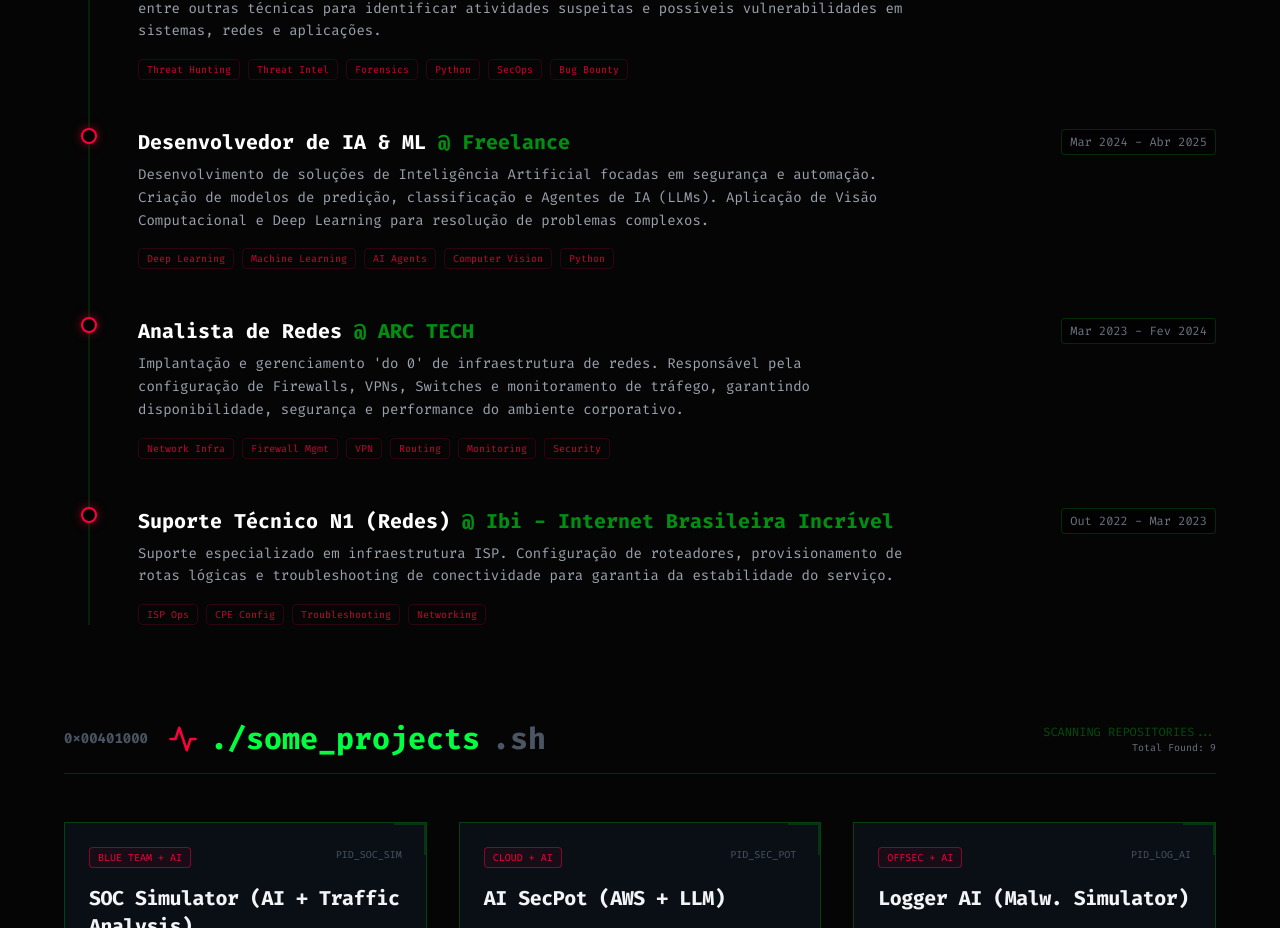
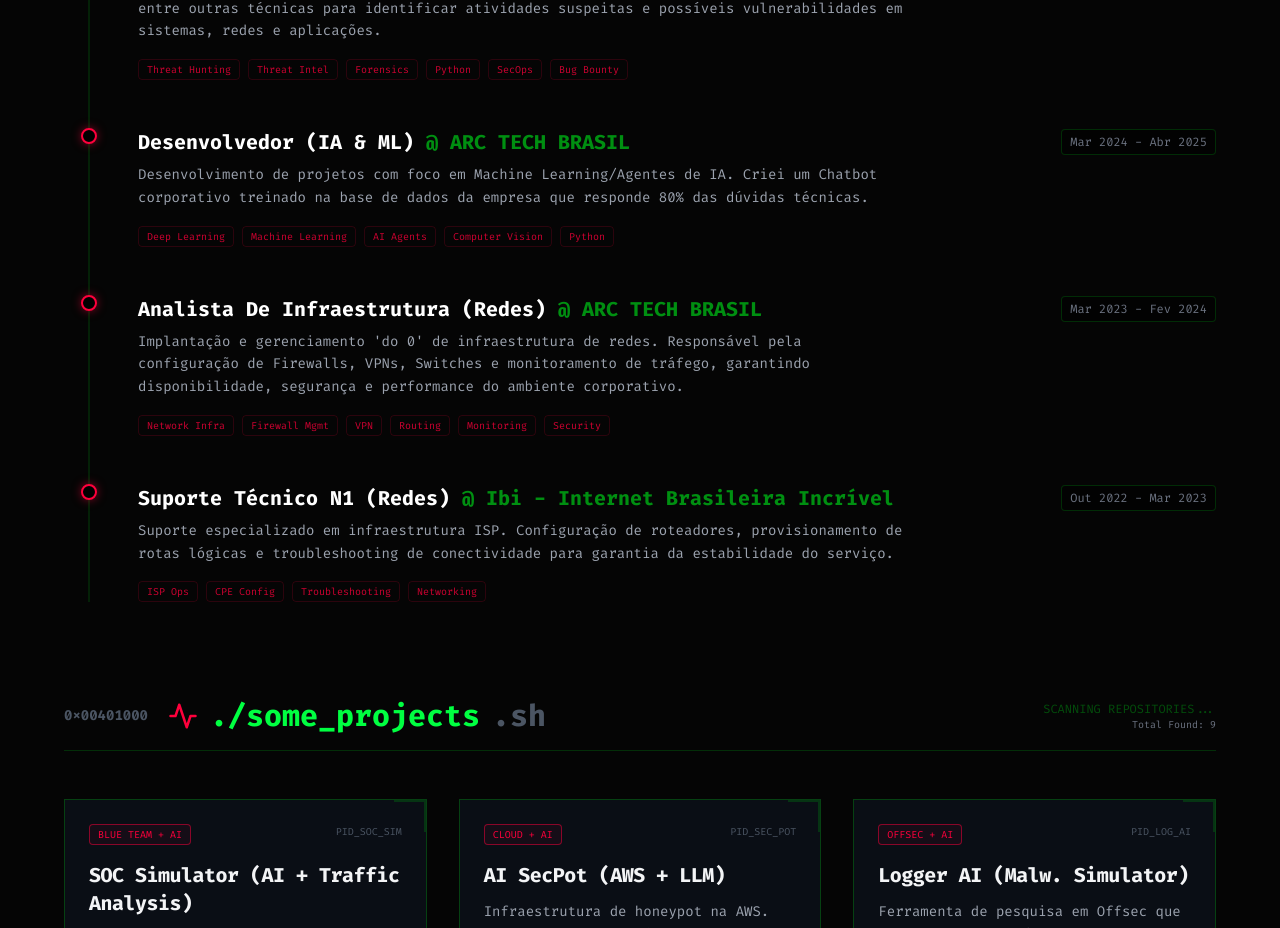
Before and after one commit to Makonmm/portfolio, a React (Vite) app: page / in a window 1280 px wide. Shown: the part 1419-2347 px from the top of the page. Built offline with nearby package versions, Linux system fonts and the light colour scheme.

Commit message:
feat: add exp

```diff
--- a/src/App.jsx
+++ b/src/App.jsx
@@ -195,15 +195,15 @@
     tech: ["Threat Hunting", "Threat Intel", "Forensics", "Python", "SecOps", "Bug Bounty"]
   },
   {
-    role: "Desenvolvedor de IA & ML",
-    company: "Freelance",
+    role: "Desenvolvedor (IA & ML)",
+    company: "ARC TECH BRASIL",
     period: "Mar 2024 - Abr 2025",
-    description: "Desenvolvimento de soluções de Inteligência Artificial focadas em segurança e automação. Criação de modelos de predição, classificação e Agentes de IA (LLMs). Aplicação de Visão Computacional e Deep Learning para resolução de problemas complexos.",
+    description: " Desenvolvimento de projetos com foco em Machine Learning/Agentes de IA. Criei um Chatbot corporativo treinado na base de dados da empresa que responde 80% das dúvidas técnicas.",
     tech: ["Deep Learning", "Machine Learning", "AI Agents", "Computer Vision", "Python"]
   },
   {
-    role: "Analista de Redes",
-    company: "ARC TECH",
+    role: "Analista De Infraestrutura (Redes)",
+    company: "ARC TECH BRASIL",
     period: "Mar 2023 - Fev 2024",
     description: "Implantação e gerenciamento 'do 0' de infraestrutura de redes. Responsável pela configuração de Firewalls, VPNs, Switches e monitoramento de tráfego, garantindo disponibilidade, segurança e performance do ambiente corporativo.",
     tech: ["Network Infra", "Firewall Mgmt", "VPN", "Routing", "Monitoring", "Security"]
```
